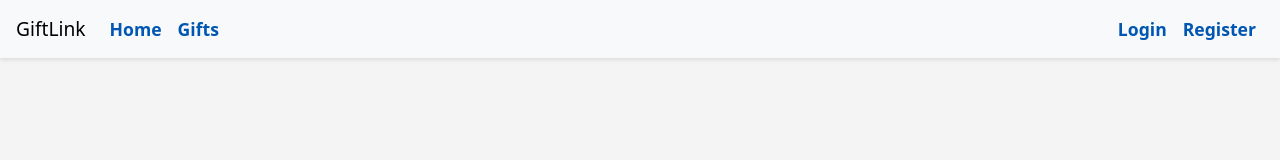
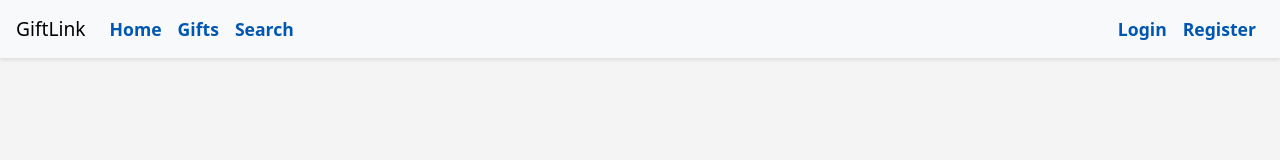
Before and after one commit to zakriamuhammad986-code/fullstack-capstone-project, a React (Create React App) app in the folder giftlink-frontend/: page / in a window 1280 px wide. Shown: the top 160 px of the page. Built offline with nearby package versions, Linux system fonts and the light colour scheme; no server answers.

Commit message:
Add Search link to Navbar component

```diff
--- a/giftlink-frontend/src/components/Navbar/Navbar.js
+++ b/giftlink-frontend/src/components/Navbar/Navbar.js
@@ -38,6 +38,9 @@
                     <li className="nav-item">
                         <Link className="nav-link" to="/app">Gifts</Link>
                     </li>
+                    <li className="nav-item">
+                        <Link className="nav-link" to="/app/search">Search</Link>
+                    </li>
                 </ul>
 
                 <ul className="navbar-nav ms-auto">
```
